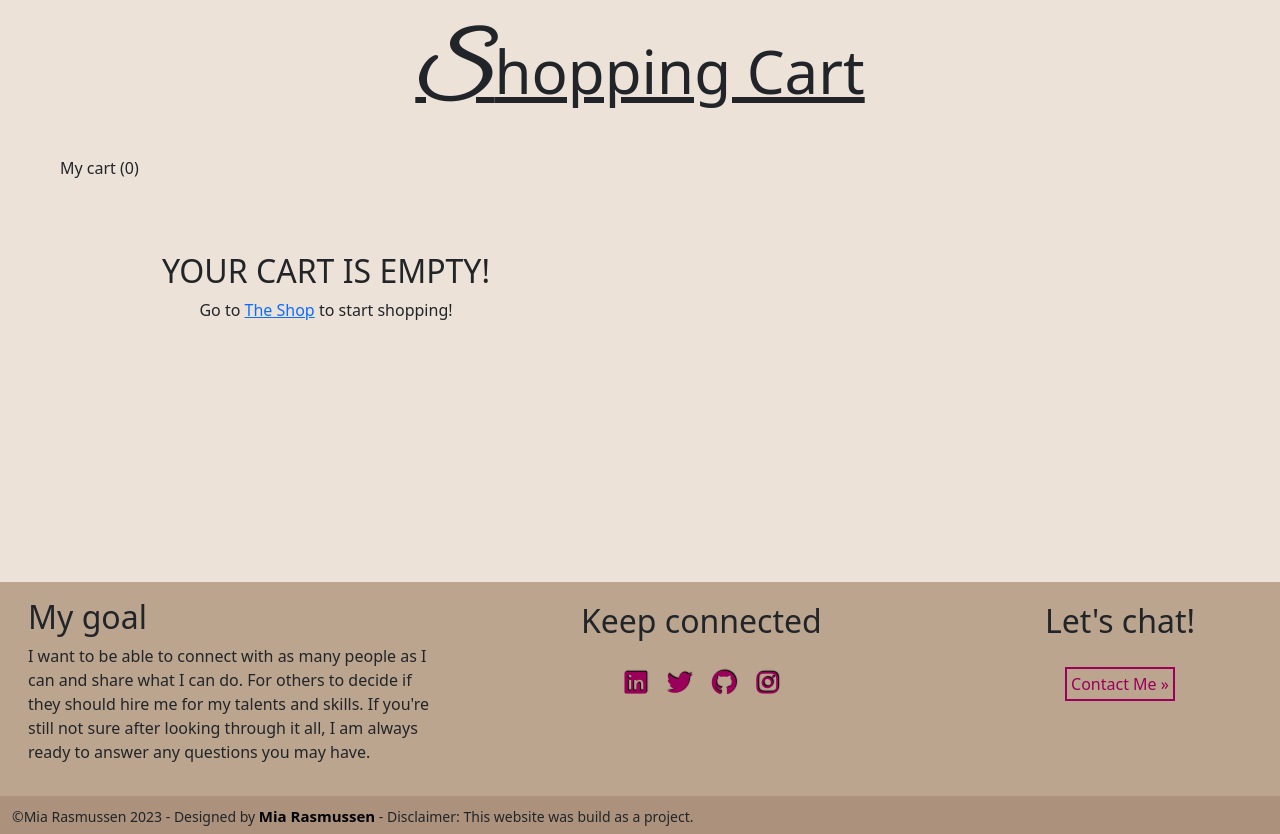
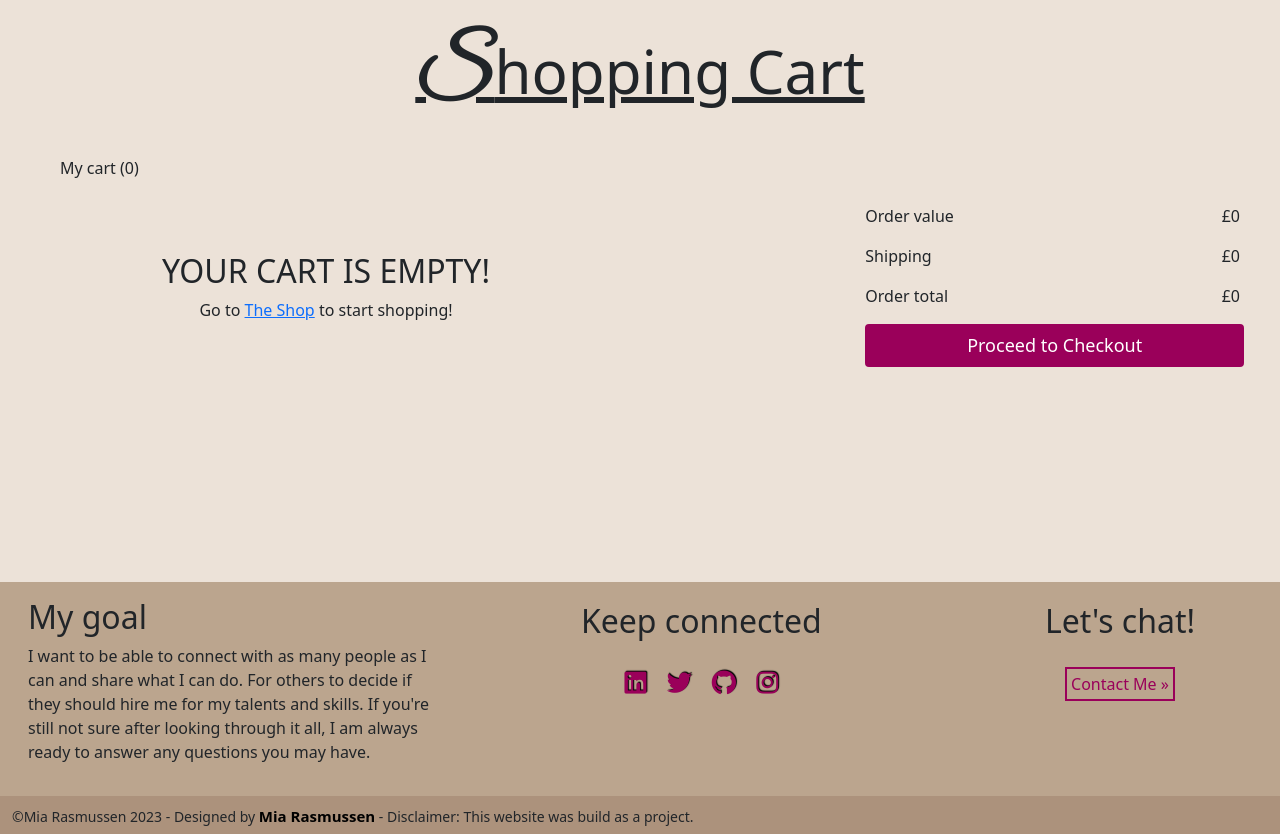
Before and after one commit to Code-Institute-Submissions/MiaRasmussen05-PP4, a Django app: page /profile/profile/cart/ in a window 1280 px wide. Shown: the part 196-1030 px from the top of the page. Run offline with Django 3.2, Linux system fonts and the light colour scheme; the visitor is signed in with stand-in values (Sample User, id 1); some libraries are stand-ins or nearby versions.

Commit message:
Add order detail window for the end of the cart page

```diff
--- a/user_profile/templates/cart.html
+++ b/user_profile/templates/cart.html
@@ -42,6 +42,32 @@
 
                 {% endfor %}
             </div>
+            <div class="col-12 col-lg-4 d-flex">
+                <div class="col-12 pe-1 pe-sm-4 ps-1 ps-sm-3 ps-lg-0 mb-5 mb-lg-0">
+                    <div class="d-flex justify-content-between ms-3 me-3 ms-lg-0 me-lg-1">
+                        <p>Order value</p>
+                        <p>£{{ total }}</p>
+                    </div>
+                    <div class="d-flex justify-content-between ms-3 me-3 ms-lg-0 me-lg-1">
+                        <p>Shipping</p>
+                        {% if cart_items %}
+                            {% if total >= free_shipping %}
+                            <p>Free shipping</p>
+                            {% else %}
+                            <p>£{{ shipping_fee }}</p>
+                            {% endif %}
+                        {% else %}
+                        <p>£0</p>
+                        {% endif %}
+
+                    </div>
+                    <div class="d-flex justify-content-between ms-3 me-3 ms-lg-0 me-lg-1">
+                        <p class="order-total">Order total</p>
+                        <p class="order-total">£{{ total_with_shipping }}</p>
+                    </div>
+                    <a href="#" class="btn btn-success w-100 mb-5 mb-lg-0">Proceed to Checkout</a>
+                </div>
+            </div>
         </div>
     </div>
 </section>
```
